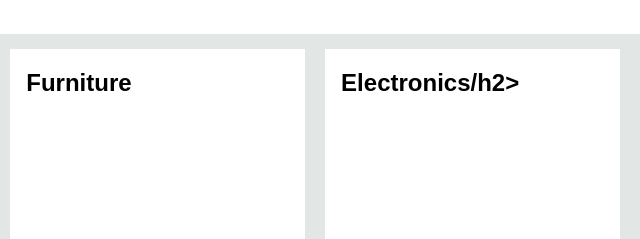
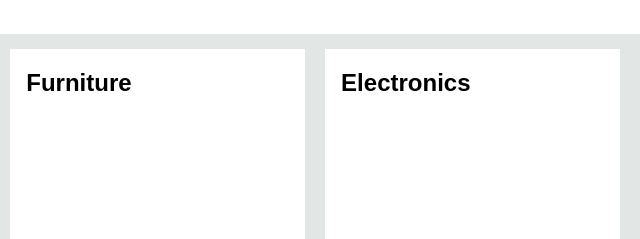
Before and after one commit to Rajashekar324/Amazon-clone, a plain HTML site: page index.html in a window 1280 px wide. Shown: the part 416-655 px from the top of the page, 640-1280 px from the left. Drawn offline with Linux system fonts and the light colour scheme.

Commit message:
Update index.html

```diff
--- a/index.html
+++ b/index.html
@@ -89,7 +89,7 @@
         </div>
         <div class="box">
             <div class="box-content">
-                <h2>Electronics/h2>
+                <h2>Electronics</h2>
                 <div class="box-img" style="background-image: url('box4_image.jpg');"></div>
                 <p>See more</p>
                 </div>
```
